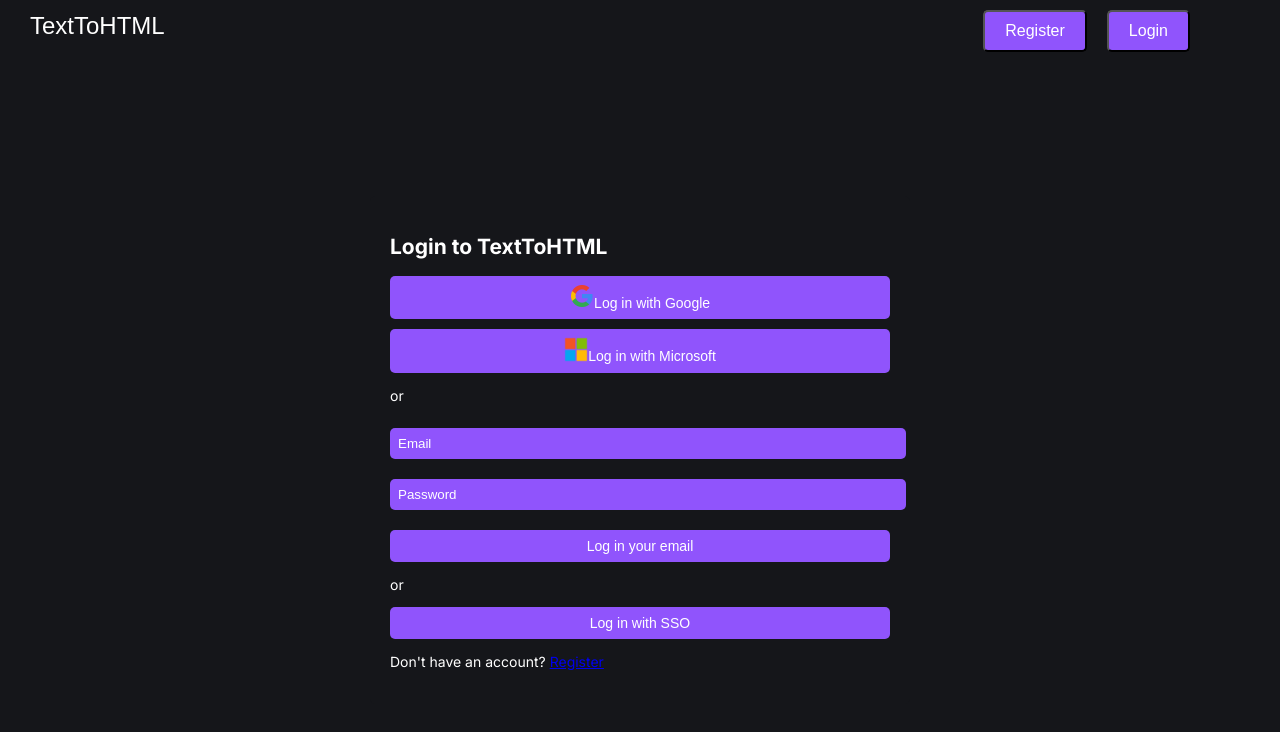
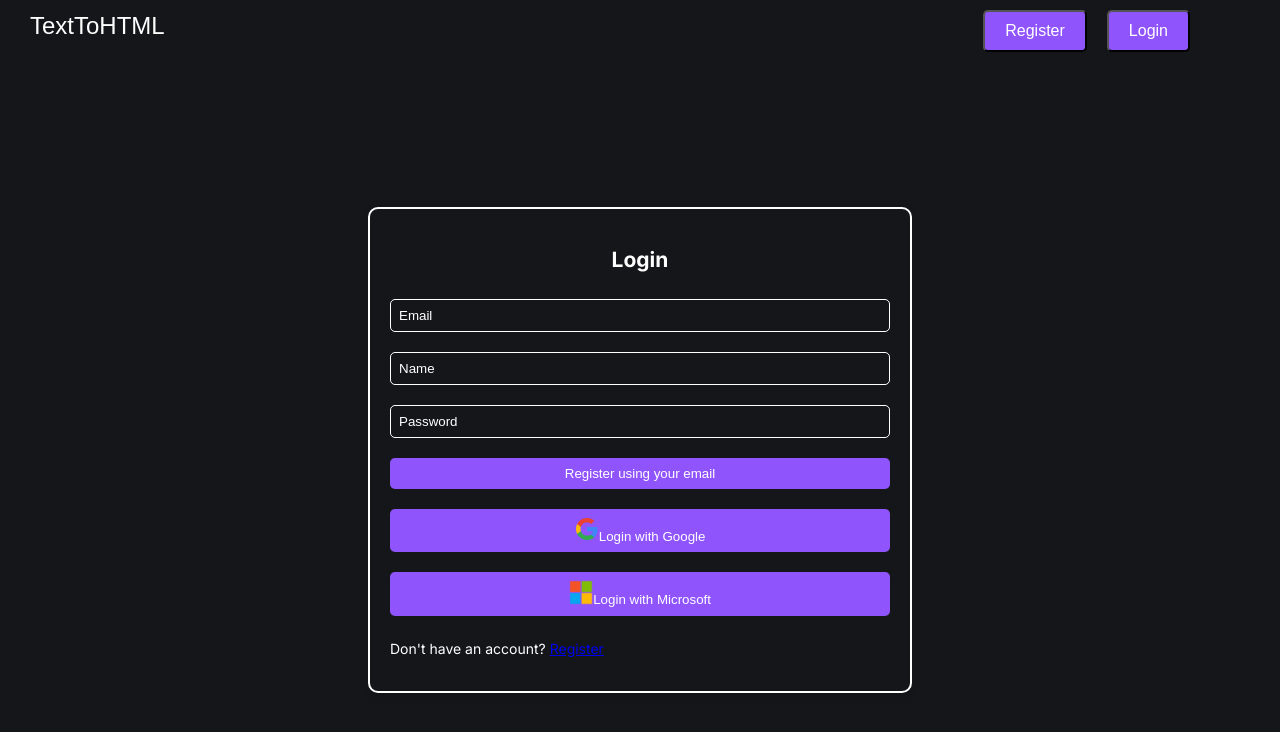
Before and after one commit to randyduong08/TextToHTMLApp, a Next.js app in the folder client/: page /login in a window 1280 px wide. Shown: the top 732 px of the page. Built offline with nearby package versions, Linux system fonts and the light colour scheme.

Commit message:
Adjusted majority of login and registration
Added card stylization and text adjustment.

```diff
--- a/client/src/app/login/loginform.css
+++ b/client/src/app/login/loginform.css
@@ -1,7 +1,43 @@
 /* Update the placeholder color */
 .email::placeholder,
+.name::placeholder,
 .password::placeholder {
     color: white;
+}
+
+/* Reset default padding and border for input elements */
+.email,
+.name,
+.password {
+    width: 100%;
+    padding: 8px; /* Adjust padding to match button padding */
+    margin: 10px 0;
+    border-radius: 5px;
+    border: white; /* Remove border to match button style */
+    border: 1px solid white;
+    background-color: transparent;
+    color: white;
+    position: relative; /* Ensure email and password fields are positioned above buttons */
+    z-index: 2; /* Set z-index to a higher value to position them above buttons */
+    box-sizing: border-box; /* Ensure padding and border are included in width */
+    position: relative; /* Set position relative for button elements */
+}
+
+.button,
+.google,
+.microsoft,
+.sso,
+.login {
+    width: 100%;
+    padding: 8px;
+    margin: 10px 0;
+    border-radius: 5px;
+    border: none;
+    background-color: #9054fc;
+    color: white;
+    box-sizing: border-box; /* Ensure padding and border are included in width */
+    position: relative; /* Set position relative for button elements */
+    z-index: 1; /* Set z-index to a lower value to position them below email and password fields */
 }
 
 /* Rest of your CSS styles remain the same */
@@ -20,62 +56,21 @@ body {
 
 .container {
     background: #15161a;
-    padding: 20px;
-    border-radius: 5px;
-}
-
-.button {
-    display: block;
-    width: 100%;
-    padding: 8px;
-    margin: 10px 0;
-    border: none;
-    border-radius: 5px;
-    font-size: 1em;
-    max-width: 500px;
-    overflow: hidden;
-    text-overflow: ellipsis;
-    white-space: nowrap;
-    background-color: #9054fc;
-}
-
-.google {
-    background-color: #9054fc;
-    color: white;
-}
-
-.microsoft {
-    background-color: #9054fc;
-    color: white;
-}
-
-.email,
-.password {
-    width: 100%;
-    padding: 8px; /* Adjust padding to match button padding */
-    margin: 10px 0;
-    border-radius: 5px;
-    border: none; /* Remove border to match button style */
-    background-color: #9054fc;
-    color: white;
-}
-
-.sso {
-    background-color: #9054fc;
-    color: white;
-}
-
-.login {
-    text-align: center;
-    margin-top: 20px;
-    color: white;
+    padding: 20px; /* Adjusted padding to create the "card" effect */
+    border-radius: 10px; /* Increased border-radius for rounded corners */
+    max-width: 500px; /* Added max-width to match button */
+    margin: 10px 0; /* Adjusted margin to match button */
+    box-shadow: 0 4px 8px rgba(0, 0, 0, 0.1); /* Added box-shadow for depth effect */
+    border: 2px solid white; /* Added border with white color */
 }
 
 /* Remove the footer */
 .footer {
     display: none;
 }
-.header-layout {
+
+.header-layout,
+.navbar {
     position: fixed;
     top: 0;
     left: 0;
@@ -84,13 +79,3 @@ body {
     padding: 10px 20px;
     z-index: 999; /* Ensure the header stays above other content */
 }
-.navbar {
-    position: fixed;
-    top: 0;
-    left: 0;
-    width: 100%;
-    background-color: #15161a;
-    padding: 10px 20px;
-    z-index: 999;
-    /* Add any other styles for your navbar */
-}
--- a/client/src/app/login/loginform.js
+++ b/client/src/app/login/loginform.js
@@ -1,24 +1,23 @@
 import './loginform.css';
 import Header from '../header/headerlayout';
-export default function LoginForm(){
-    return(
+
+export default function LoginForm() {
+    return (
         <div className="container">
-             <Header />
-            <h2 className="flex items-center justify-center">Login to TextToHTML</h2>
+            <Header />
+            <h2 className="flex items-center justify-center" style={{textAlign: 'center'}}>Login</h2> {/* Added inline style for text alignment */}
+            <form>
+                <input type="email" placeholder="Email" className="email" />
+                <input type="name" placeholder="Name" className="name" />
+                <input type="password" placeholder="Password" className="password" />
+                <button type="submit" className="button email">Register using your email</button>
+            </form>
             <button className="button google">
-                <img src="Google Login Icon.png" alt="Google Login Icon" width="5%" height="5%"/>Log in with Google
+                <img src="Google Login Icon.png" alt="Google Login Icon" width="5%" height="5%" />Login with Google
             </button>
             <button className="button microsoft">
-                <img src="Windows Login Icon.png" alt="Windows Login Icon" width="5%" height="5%"/>Log in with Microsoft
+                <img src="Windows Login Icon.png" alt="Windows Login Icon" width="5%" height="5%" />Login with Microsoft
             </button>
-            <p className="flex items-center justify-center">or</p>
-            <form>
-                <input type="email" placeholder="Email" className="email" />
-                <input type="password" placeholder="Password" className="password" />
-                <button type="submit" className="button email">Log in your email</button>
-            </form>
-            <p className="flex items-center justify-center">or</p>
-            <button className="button sso">Log in with SSO</button>
             <div className="register">
                 <p>Don't have an account? <a href="/registration">Register</a></p>
             </div>
--- a/client/src/app/registration/registrationform.css
+++ b/client/src/app/registration/registrationform.css
@@ -1,7 +1,43 @@
 /* Update the placeholder color */
 .email::placeholder,
+.name::placeholder,
 .password::placeholder {
     color: white;
+}
+
+/* Reset default padding and border for input elements */
+.email,
+.name,
+.password {
+    width: 100%;
+    padding: 8px; /* Adjust padding to match button padding */
+    margin: 10px 0;
+    border-radius: 5px;
+    border: white; /* Remove border to match button style */
+    border: 1px solid white;
+    background-color: transparent;
+    color: white;
+    position: relative; /* Ensure email and password fields are positioned above buttons */
+    z-index: 2; /* Set z-index to a higher value to position them above buttons */
+    box-sizing: border-box; /* Ensure padding and border are included in width */
+    position: relative; /* Set position relative for button elements */
+}
+
+.button,
+.google,
+.microsoft,
+.sso,
+.login {
+    width: 100%;
+    padding: 8px;
+    margin: 10px 0;
+    border-radius: 5px;
+    border: none;
+    background-color: #9054fc;
+    color: white;
+    box-sizing: border-box; /* Ensure padding and border are included in width */
+    position: relative; /* Set position relative for button elements */
+    z-index: 1; /* Set z-index to a lower value to position them below email and password fields */
 }
 
 /* Rest of your CSS styles remain the same */
@@ -20,62 +56,21 @@ body {
 
 .container {
     background: #15161a;
-    padding: 20px;
-    border-radius: 5px;
+    padding: 20px; /* Adjusted padding to create the "card" effect */
+    border-radius: 10px; /* Increased border-radius for rounded corners */
     max-width: 500px; /* Added max-width to match button */
-    margin: 0 auto; /* Center the container horizontally */
+    margin: 10px 0; /* Adjusted margin to match button */
+    box-shadow: 0 4px 8px rgba(0, 0, 0, 0.1); /* Added box-shadow for depth effect */
+    border: 2px solid white; /* Added border with white color */
 }
 
-.button {
-    display: block;
-    width: 100%;
-    padding: 8px;
-    margin: 10px 0;
-    border: none;
-    border-radius: 5px;
-    font-size: 1em;
-    max-width: 500px;
-    overflow: hidden;
-    text-overflow: ellipsis;
-    white-space: nowrap;
-    background-color: #9054fc;
+/* Remove the footer */
+.footer {
+    display: none;
 }
 
-.google {
-    background-color: #9054fc;
-    color: white;
-}
-
-.microsoft {
-    background-color: #9054fc;
-    color: white;
-}
-
-
-.email,
-.password {
-    width: 100%;
-    padding: 8px; /* Adjust padding to match button padding */
-    margin: 10px 0;
-    border-radius: 5px;
-    border: none; /* Remove border to match button style */
-    background-color: #9054fc;
-    color: white;
-}
-
-
-.sso {
-    background-color: #9054fc;
-    color: white;
-}
-
-.login {
-    text-align: center;
-    margin-top: 20px;
-    color: white;
-}
-/* Fixed header styles */
-.header-layout {
+.header-layout,
+.navbar {
     position: fixed;
     top: 0;
     left: 0;
@@ -84,13 +79,3 @@ body {
     padding: 10px 20px;
     z-index: 999; /* Ensure the header stays above other content */
 }
-.navbar {
-    position: fixed;
-    top: 0;
-    left: 0;
-    width: 100%;
-    background-color: #15161a;
-    padding: 10px 20px;
-    z-index: 999;
-    /* Add any other styles for your navbar */
-}
--- a/client/src/app/registration/registrationform.js
+++ b/client/src/app/registration/registrationform.js
@@ -3,27 +3,23 @@ import Header from '../header/headerlayout';
 
 export default function RegistrationForm() {
     return (
-        <div>
+        <div className="container">
             <Header />
-            <div className="registration-container">
-                <h2 className="flex items-center justify-center">Register for TextToHTML</h2>
-                <button className="button google">
-                    <img src="Google Login Icon.png" alt="Google Login Icon" width="5%" height="5%" style={{ marginRight: '5px' }} />Register with Google
-                </button>
-                <button className="button microsoft">
-                    <img src="Windows Login Icon.png" alt="Windows Login Icon" width="5%" height="5%"/>Register with Microsoft
-                </button>
-                <p className="flex items-center justify-center">or</p>
-                <form>
-                    <input type="email" placeholder="Email" className="email" />
-                    <input type="password" placeholder="Password" className="password" />
-                    <button type="submit" className="button email">Register using your email</button>
-                </form>
-                <p className="flex items-center justify-center">or</p>
-                <button className="button sso">Log in with SSO</button>
-                <div className="login">
-                    <p>Already have an account? <a href="/login">Log in</a></p>
-                </div>
+            <h2 className="flex items-center justify-center" style={{textAlign: 'center'}}>Register</h2> {/* Added inline style for text alignment */}
+            <form>
+                <input type="email" placeholder="Email" className="email" />
+                <input type="name" placeholder="Name" className="name" />
+                <input type="password" placeholder="Password" className="password" />
+                <button type="submit" className="button email">Register using your email</button>
+            </form>
+            <button className="button google">
+                <img src="Google Login Icon.png" alt="Google Login Icon" width="5%" height="5%" />Register with Google
+            </button>
+            <button className="button microsoft">
+                <img src="Windows Login Icon.png" alt="Windows Login Icon" width="5%" height="5%" />Register with Microsoft
+            </button>
+            <div className="register">
+                <p>Don't have an account? <a href="/registration">Register</a></p>
             </div>
         </div>
     );
```
